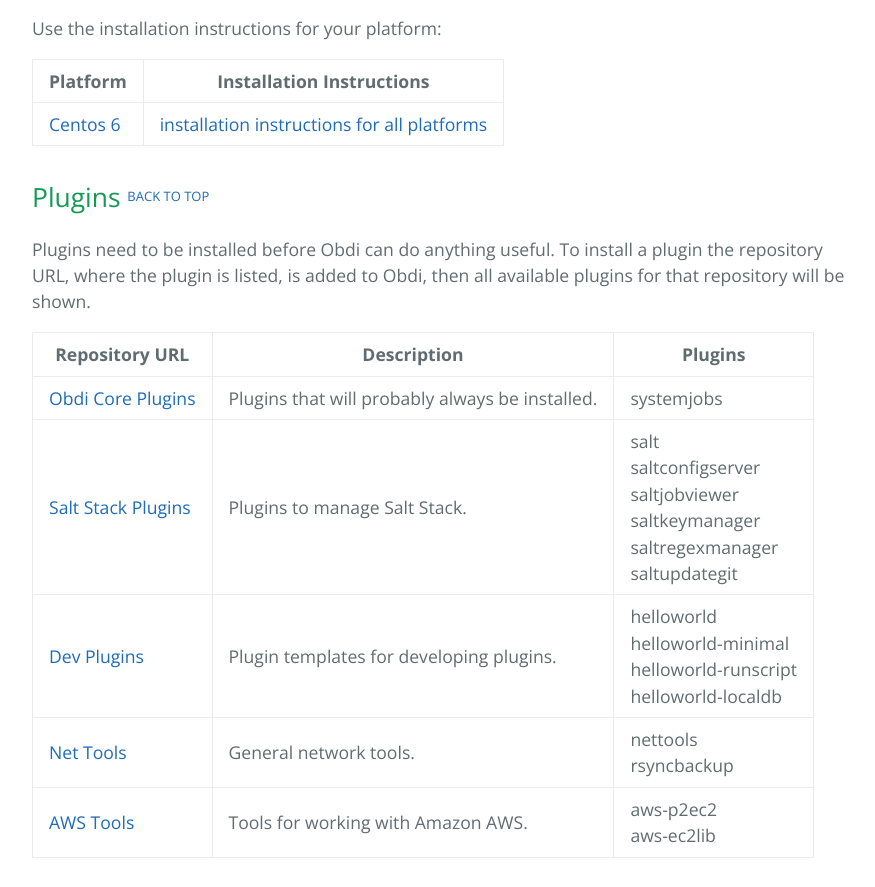
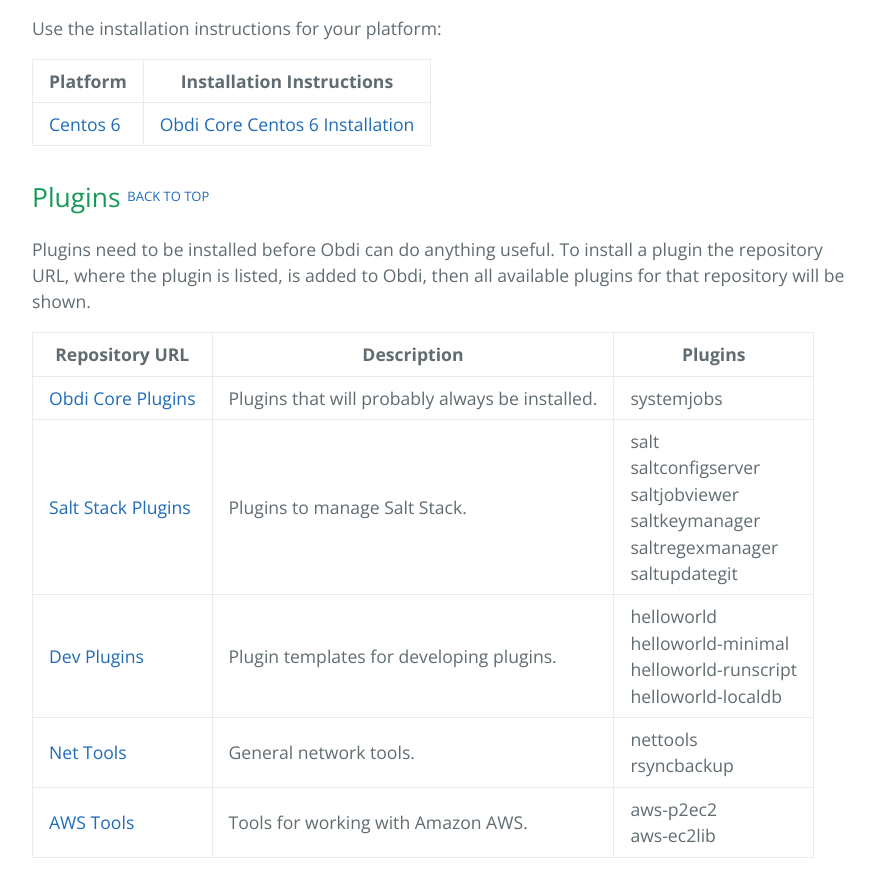
Before and after one commit to mclarkson/obdi, a plain HTML site: page index.html in a window 1280 px wide. Shown: the part 2273-3160 px from the top of the page, without its empty margins (192-1067 px from the left). Drawn offline with nearby package versions, Linux system fonts and the light colour scheme.

Commit message:
Installation edits

```diff
--- a/index.html
+++ b/index.html
@@ -138,7 +138,7 @@
             <a href="https://www.centos.org/">Centos 6</a>
           </td>
           <td>
-              <a href="conv/Obdi_Core_Centos_6_Installation.html">installation instructions for all platforms</a>
+              <a href="conv/Obdi_Core_Centos_6_Installation.html">Obdi Core Centos 6 Installation</a>
           </td>
         </tr>
       </tbody>
```
